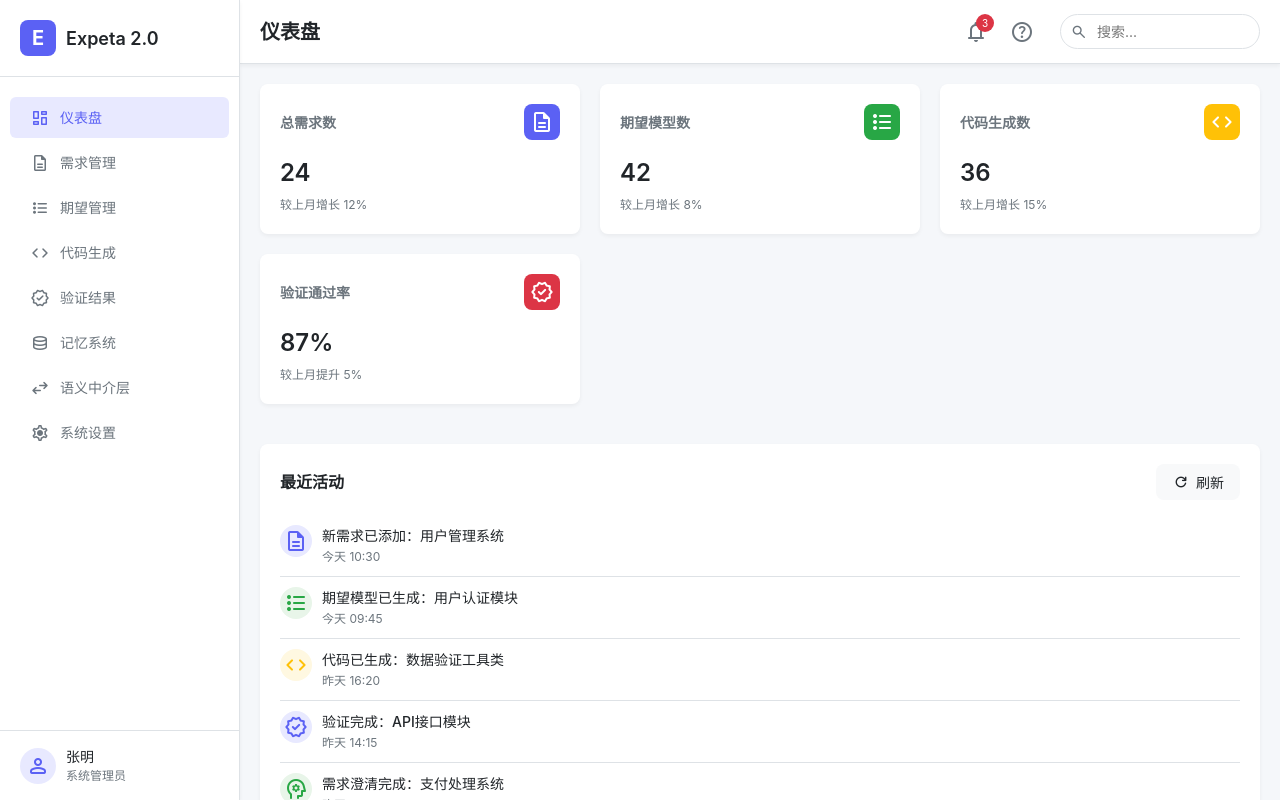
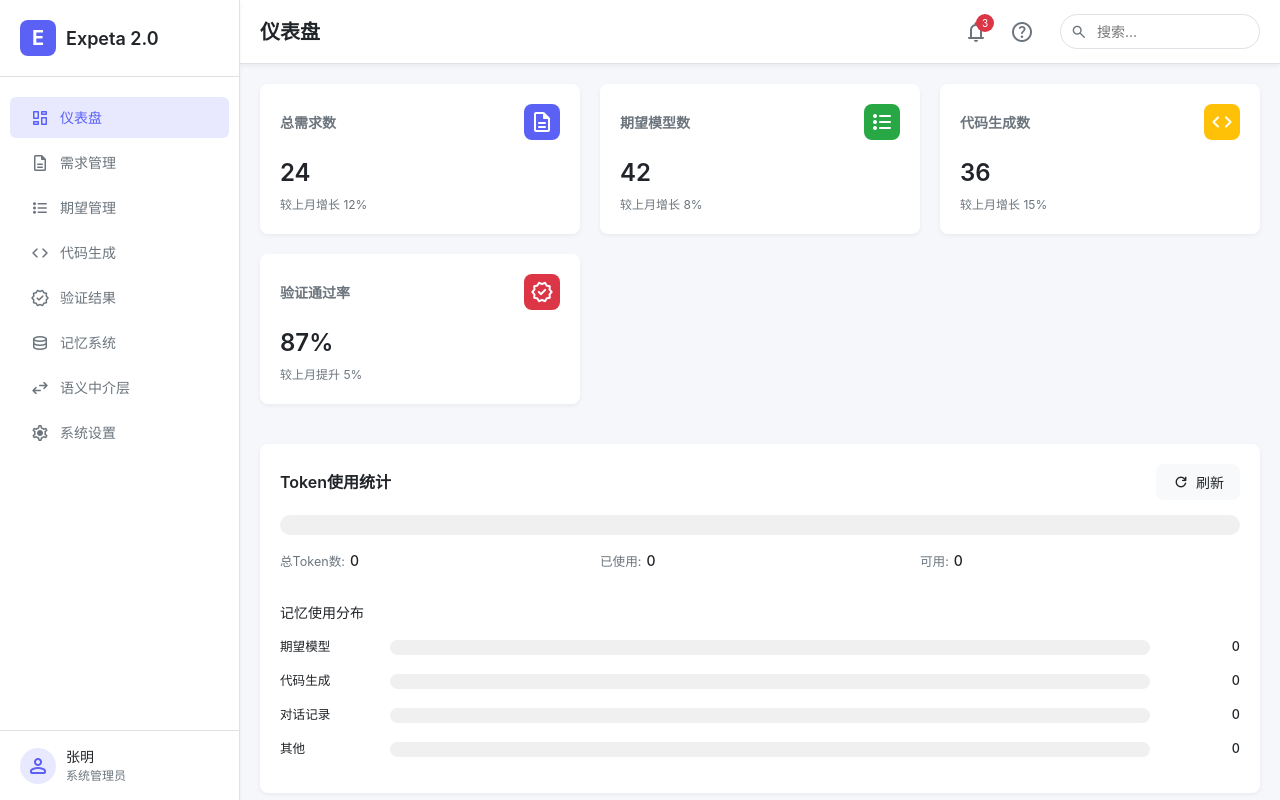
Before and after one commit to benzdriver/devin-gen-expeta, a React (Create React App) app in the folder access/ui/: page / in a window 1280 px wide. Built offline with nearby package versions, Linux system fonts and the light colour scheme; no server answers.

Commit message:
Add token monitoring UI to Dashboard with custom styles
Co-Authored-By: salvatorexiang@gmail.com <salvatorexiang@gmail.com>

```diff
--- a/access/ui/src/index.js
+++ b/access/ui/src/index.js
@@ -3,6 +3,7 @@ import ReactDOM from 'react-dom/client';
 import { BrowserRouter } from 'react-router-dom';
 import App from './App';
 import './styles.css';
+import './token-styles.css';
 
 const root = ReactDOM.createRoot(document.getElementById('root'));
 root.render(
--- a/access/ui/src/pages/Dashboard.jsx
+++ b/access/ui/src/pages/Dashboard.jsx
@@ -1,6 +1,5 @@
 import React, { useState, useEffect } from 'react';
-
-const API_BASE_URL = 'http://localhost:8000';
+import { API_BASE_URL } from '../App';
 
 function Dashboard({ sessionId }) {
   const [stats, setStats] = useState({
@@ -8,6 +7,17 @@ function Dashboard({ sessionId }) {
     expectations: { value: 42, change: 8 },
     generations: { value: 36, change: 15 },
     validations: { value: 87, change: 5 }
+  });
+  const [tokenStats, setTokenStats] = useState({
+    total_tokens: 0,
+    used_tokens: 0,
+    available_tokens: 0,
+    memory_usage: {
+      expectations: 0,
+      code: 0,
+      conversations: 0,
+      other: 0
+    }
   });
   const [activities, setActivities] = useState([
     {
@@ -77,22 +87,31 @@ function Dashboard({ sessionId }) {
     // 在实际实现中，这里会从后端获取仪表盘数据
     const fetchDashboardData = async () => {
       try {
-        // 示例代码，实际实现时取消注释并调整
-        /*
-        const response = await fetch(`${API_BASE_URL}/dashboard/stats`, {
+        const statsResponse = await fetch(`${API_BASE_URL}/dashboard/stats`, {
           headers: {
             'Content-Type': 'application/json',
             'Session-ID': sessionId
           }
-        });
+        }).catch(() => null);
 
-        if (response.ok) {
-          const data = await response.json();
-          setStats(data.stats);
-          setActivities(data.activities);
-          setProjects(data.projects);
+        if (statsResponse && statsResponse.ok) {
+          const data = await statsResponse.json();
+          setStats(data.stats || stats);
+          setActivities(data.activities || activities);
+          setProjects(data.projects || projects);
         }
-        */
+
+        const tokenResponse = await fetch(`${API_BASE_URL}/token/usage`, {
+          headers: {
+            'Content-Type': 'application/json',
+            'Session-ID': sessionId
+          }
+        }).catch(() => null);
+
+        if (tokenResponse && tokenResponse.ok) {
+          const tokenData = await tokenResponse.json();
+          setTokenStats(tokenData);
+        }
       } catch (error) {
         console.error('Error fetching dashboard data:', error);
       }
@@ -100,6 +119,26 @@ function Dashboard({ sessionId }) {
 
     if (sessionId) {
       fetchDashboardData();
+
+      const tokenRefreshInterval = setInterval(async () => {
+        try {
+          const tokenResponse = await fetch(`${API_BASE_URL}/token/usage`, {
+            headers: {
+              'Content-Type': 'application/json',
+              'Session-ID': sessionId
+            }
+          }).catch(() => null);
+
+          if (tokenResponse && tokenResponse.ok) {
+            const tokenData = await tokenResponse.json();
+            setTokenStats(tokenData);
+          }
+        } catch (error) {
+          console.error('Error refreshing token data:', error);
+        }
+      }, 60000);
+
+      return () => clearInterval(tokenRefreshInterval);
     }
   }, [sessionId]);
 
@@ -146,6 +185,110 @@ function Dashboard({ sessionId }) {
           </div>
           <div className="stat-value">{stats.validations.value}%</div>
           <div className="stat-description">较上月提升 {stats.validations.change}%</div>
+        </div>
+      </div>
+
+      {/* Token使用统计 */}
+      <div className="card">
+        <div className="card-header">
+          <h3 className="card-title">Token使用统计</h3>
+          <button
+            className="secondary-button"
+            onClick={() => {
+              if (sessionId) {
+                fetch(`${API_BASE_URL}/token/usage`, {
+                  headers: {
+                    'Content-Type': 'application/json',
+                    'Session-ID': sessionId
+                  }
+                })
+                .then(response => response.ok ? response.json() : null)
+                .then(data => data ? setTokenStats(data) : null)
+                .catch(error => console.error('Error refreshing token data:', error));
+              }
+            }}
+          >
+            <span className="material-symbols-rounded">refresh</span>
+            <span>刷新</span>
+          </button>
+        </div>
+        <div className="card-content">
+          <div className="token-stats">
+            <div className="token-usage-bar">
+              <div
+                className="token-used"
+                style={{
+                  width: `${tokenStats.total_tokens > 0 ? (tokenStats.used_tokens / tokenStats.total_tokens) * 100 : 0}%`
+                }}
+              ></div>
+            </div>
+            <div className="token-stats-details">
+              <div className="token-stat">
+                <span className="token-label">总Token数:</span>
+                <span className="token-value">{tokenStats.total_tokens.toLocaleString()}</span>
+              </div>
+              <div className="token-stat">
+                <span className="token-label">已使用:</span>
+                <span className="token-value">{tokenStats.used_tokens.toLocaleString()}</span>
+              </div>
+              <div className="token-stat">
+                <span className="token-label">可用:</span>
+                <span className="token-value">{tokenStats.available_tokens.toLocaleString()}</span>
+              </div>
+            </div>
+          </div>
+
+          <h4 className="memory-usage-title">记忆使用分布</h4>
+          <div className="memory-usage">
+            <div className="memory-item">
+              <div className="memory-label">期望模型</div>
+              <div className="memory-bar-container">
+                <div
+                  className="memory-bar expectations"
+                  style={{
+                    width: `${tokenStats.used_tokens > 0 ? (tokenStats.memory_usage.expectations / tokenStats.used_tokens) * 100 : 0}%`
+                  }}
+                ></div>
+              </div>
+              <div className="memory-value">{tokenStats.memory_usage.expectations.toLocaleString()}</div>
+            </div>
+            <div className="memory-item">
+              <div className="memory-label">代码生成</div>
+              <div className="memory-bar-container">
+                <div
+                  className="memory-bar code"
+                  style={{
+                    width: `${tokenStats.used_tokens > 0 ? (tokenStats.memory_usage.code / tokenStats.used_tokens) * 100 : 0}%`
+                  }}
+                ></div>
+              </div>
+              <div className="memory-value">{tokenStats.memory_usage.code.toLocaleString()}</div>
+            </div>
+            <div className="memory-item">
+              <div className="memory-label">对话记录</div>
+              <div className="memory-bar-container">
+                <div
+                  className="memory-bar conversations"
+                  style={{
+                    width: `${tokenStats.used_tokens > 0 ? (tokenStats.memory_usage.conversations / tokenStats.used_tokens) * 100 : 0}%`
+                  }}
+                ></div>
+              </div>
+              <div className="memory-value">{tokenStats.memory_usage.conversations.toLocaleString()}</div>
+            </div>
+            <div className="memory-item">
+              <div className="memory-label">其他</div>
+              <div className="memory-bar-container">
+                <div
+                  className="memory-bar other"
+                  style={{
+                    width: `${tokenStats.used_tokens > 0 ? (tokenStats.memory_usage.other / tokenStats.used_tokens) * 100 : 0}%`
+                  }}
+                ></div>
+              </div>
+              <div className="memory-value">{tokenStats.memory_usage.other.toLocaleString()}</div>
+            </div>
+          </div>
         </div>
       </div>
 
--- /dev/null
+++ b/access/ui/src/token-styles.css
@@ -0,0 +1,101 @@
+/* Token使用统计样式 */
+.token-stats {
+    margin-bottom: 20px;
+}
+
+.token-usage-bar {
+    height: 20px;
+    background-color: #f0f0f0;
+    border-radius: 10px;
+    margin-bottom: 15px;
+    overflow: hidden;
+}
+
+.token-used {
+    height: 100%;
+    background-color: var(--primary-color);
+    border-radius: 10px;
+    transition: width 0.5s ease;
+}
+
+.token-stats-details {
+    display: flex;
+    justify-content: space-between;
+    flex-wrap: wrap;
+}
+
+.token-stat {
+    flex: 1;
+    min-width: 150px;
+    margin-bottom: 10px;
+}
+
+.token-label {
+    font-size: 0.9em;
+    color: var(--text-light);
+    margin-right: 5px;
+}
+
+.token-value {
+    font-weight: 500;
+}
+
+.memory-usage-title {
+    font-size: 1em;
+    font-weight: 500;
+    margin: 20px 0 15px;
+}
+
+.memory-usage {
+    display: flex;
+    flex-direction: column;
+    gap: 15px;
+}
+
+.memory-item {
+    display: flex;
+    align-items: center;
+    gap: 10px;
+}
+
+.memory-label {
+    width: 100px;
+    font-size: 0.9em;
+}
+
+.memory-bar-container {
+    flex: 1;
+    height: 15px;
+    background-color: #f0f0f0;
+    border-radius: 8px;
+    overflow: hidden;
+}
+
+.memory-bar {
+    height: 100%;
+    border-radius: 8px;
+    transition: width 0.5s ease;
+}
+
+.memory-bar.expectations {
+    background-color: #4caf50;
+}
+
+.memory-bar.code {
+    background-color: #2196f3;
+}
+
+.memory-bar.conversations {
+    background-color: #ff9800;
+}
+
+.memory-bar.other {
+    background-color: #9e9e9e;
+}
+
+.memory-value {
+    width: 80px;
+    text-align: right;
+    font-size: 0.9em;
+    font-weight: 500;
+}
```
